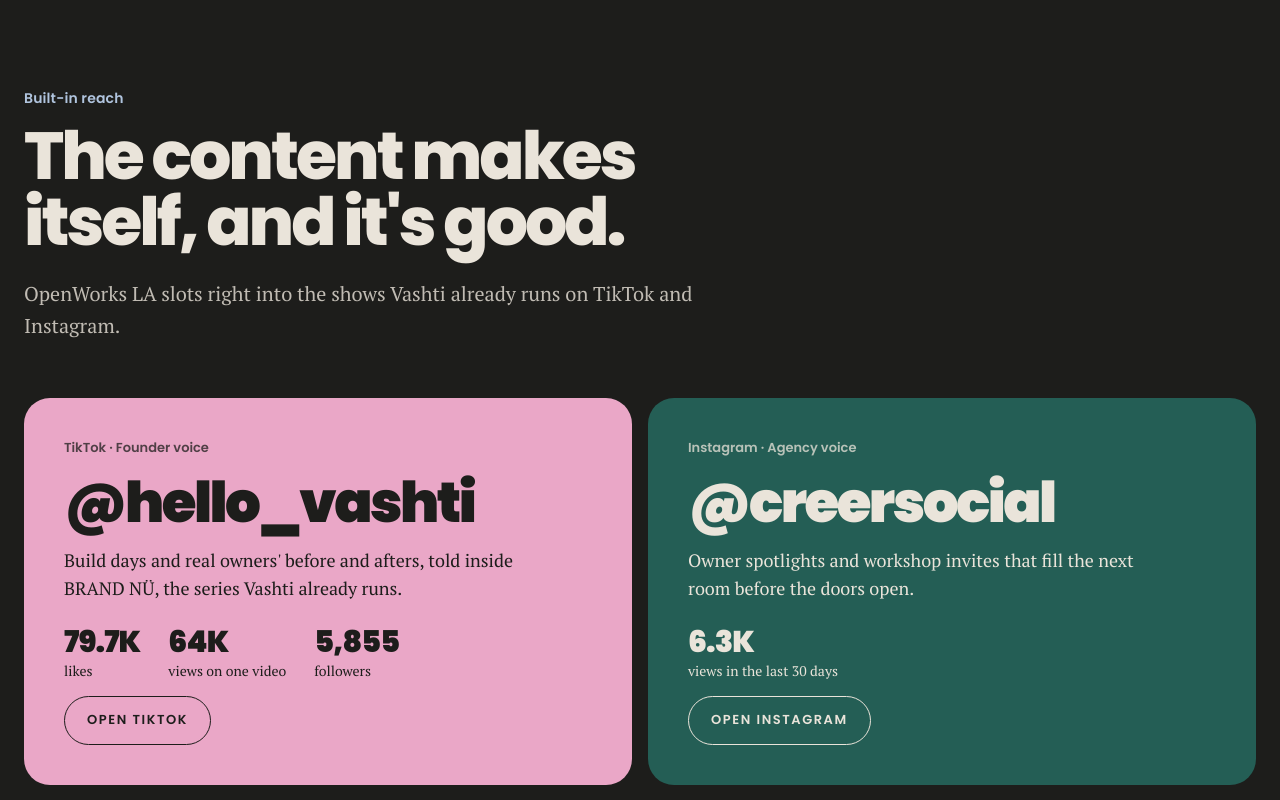
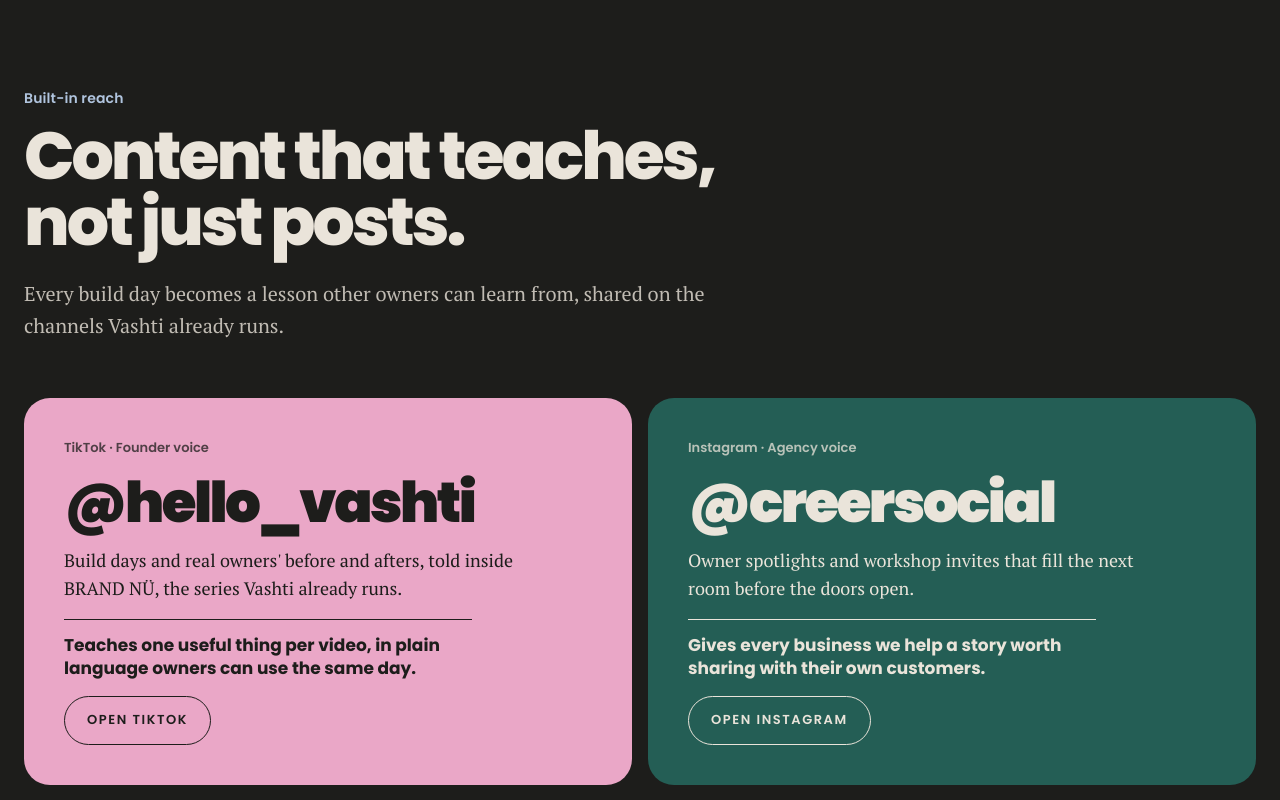
Before and after one commit to Creersocial/creersocial-website, a plain HTML site: page openworks.html in a window 1280 px wide. Shown: the part 5900-6700 px from the top of the page. Drawn offline with Linux system fonts and the light colour scheme.

Commit message:
OpenWorks page: lead with value instead of follower stats
Co-Authored-By: Claude Opus 5.5 <noreply@anthropic.com>
Claude-Session: https://claude.ai/code/session_0168A7wMLZ57NTNACJotmVo1

```diff
--- a/openworks.html
+++ b/openworks.html
@@ -271,6 +271,7 @@
 .ch .handle{font-family:var(--display);font-weight:900;font-size:clamp(36px,4.4vw,60px);letter-spacing:-.045em;line-height:1}
 .ch .desc{font-size:18px;line-height:1.55;max-width:26em}
 .ch .go{margin-top:auto;align-self:flex-start;font-family:var(--display);font-weight:600;font-size:13px;letter-spacing:.12em;text-transform:uppercase;border:1.5px solid currentColor;border-radius:999px;padding:13px 22px}
+.ch .val{font-family:var(--display);font-weight:700;font-size:17px;line-height:1.35;max-width:24em;padding-top:14px;border-top:1.5px solid currentColor}
 .ch .stats{display:flex;flex-wrap:wrap;gap:10px 28px;margin-top:4px}
 .ch .stats>span{font-size:14px;line-height:1.3}
 .ch .stats b{display:block;font-family:var(--display);font-weight:900;font-size:30px;letter-spacing:-.03em}
@@ -613,22 +614,22 @@
 <div class="wrap">
 <div class="sec-head">
 <p class="k">Built-in reach</p>
-<h2 class="ttl">The content makes itself, and it's good.</h2>
-<p class="sub">OpenWorks LA slots right into the shows Vashti already runs on TikTok and Instagram.</p>
+<h2 class="ttl">Content that teaches, not just posts.</h2>
+<p class="sub">Every build day becomes a lesson other owners can learn from, shared on the channels Vashti already runs.</p>
 </div>
 <div class="chan2">
 <a class="ch ch-tt" href="https://www.tiktok.com/@hello_vashti" target="_blank" rel="noopener">
 <span class="where">TikTok · Founder voice</span>
 <span class="handle">@hello_vashti</span>
 <span class="desc">Build days and real owners' before and afters, told inside BRAND NÜ, the series Vashti already runs.</span>
-<span class="stats"><span><b>79.7K</b>likes</span><span><b>64K</b>views on one video</span><span><b>5,855</b>followers</span></span>
+<span class="val">Teaches one useful thing per video, in plain language owners can use the same day.</span>
 <span class="go">Open TikTok</span>
 </a>
 <a class="ch ch-ig" href="https://www.instagram.com/creersocial" target="_blank" rel="noopener">
 <span class="where">Instagram · Agency voice</span>
 <span class="handle">@creersocial</span>
 <span class="desc">Owner spotlights and workshop invites that fill the next room before the doors open.</span>
-<span class="stats"><span><b>6.3K</b>views in the last 30 days</span></span>
+<span class="val">Gives every business we help a story worth sharing with their own customers.</span>
 <span class="go">Open Instagram</span>
 </a>
 </div>
@@ -664,7 +665,7 @@
 <section class="close">
 <div class="wrap">
 <h2>Ready when you are.</h2>
-<p>The community is here, the systems are running and the content is already on air. Let's bring OpenWorks to the LA founders who need it most.</p>
+<p>The community is here, the systems are running and the content is ready to teach. Let's bring OpenWorks to the LA founders who need it most.</p>
 <div class="btns"><a class="btn dark" href="mailto:contact@creersocial.com?subject=Cr%C3%A9er%20Social%20%C3%97%20OpenWorks">Email Vashti</a><a class="btn dark-ghost" href="https://creersocial.com" target="_blank" rel="noopener">Visit creersocial.com</a></div>
 </div>
 </section>
```
